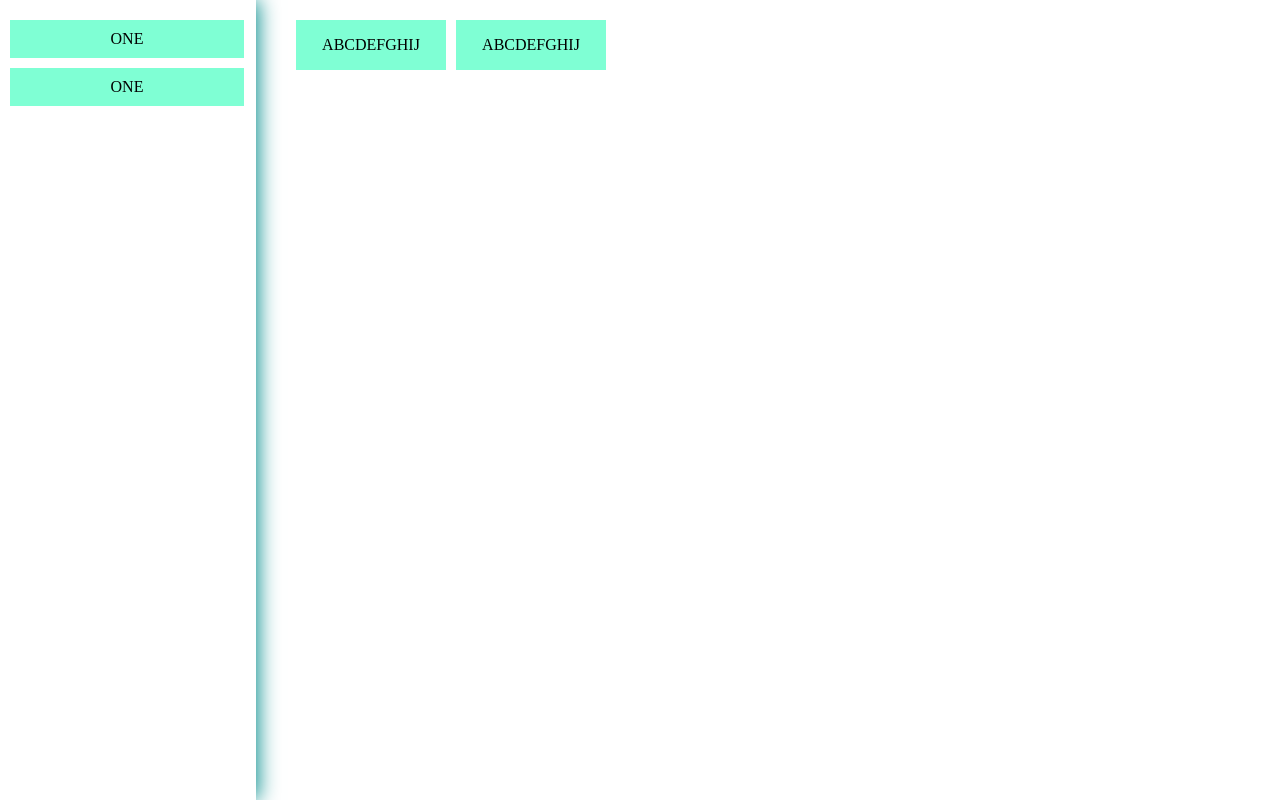
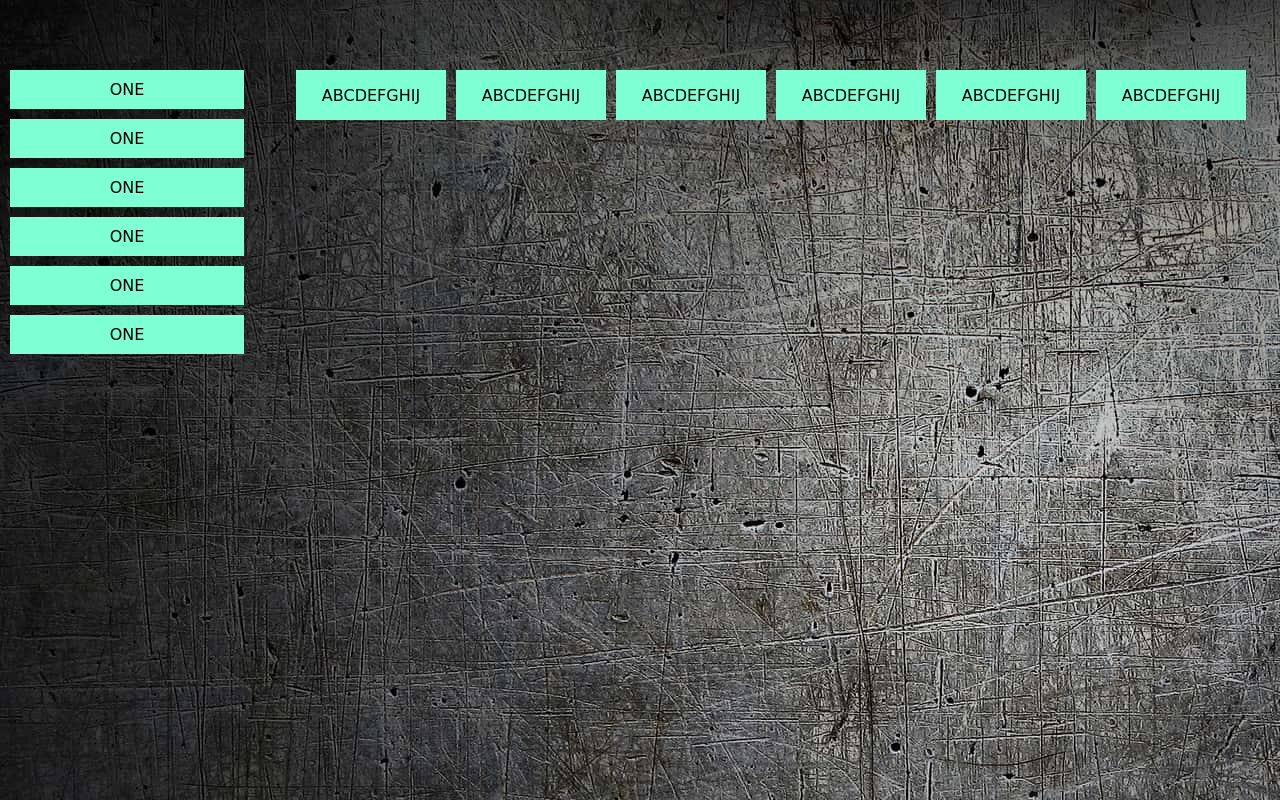
Before and after one commit to anandshende/phonics, a plain HTML site: page web/phonics.html in a window 1280 px wide. Drawn offline with Linux system fonts and the light colour scheme.

Commit message:
Edit Phonics HTML CSS

```diff
--- /dev/null
+++ b/web/css/edit-phonics.css
@@ -0,0 +1,85 @@
+body {
+    background-image: url('../images/background.jpg');
+    font-family: cursive;
+}
+
+.mainContainer {
+    position: absolute;
+    top: 0;
+    left: 0;
+    bottom: 0;
+    right: 0;
+}
+
+.topBar {
+    position: absolute;
+    top: 0;
+    height: 50px;
+    width: 100%;
+}
+
+.panels {
+    position: absolute;
+    top: 50px;
+    bottom: 10px;
+    left: 0;
+    right: 0;
+}
+
+.leftPanel {
+    width: 20%;
+    height: 100%;
+    float: left;
+}
+
+.middlePanel {
+    width: 20%;
+    height: 100%;
+    float: left;
+}
+
+.rightPanel {
+    width: 60%;
+    height: 100%;
+    float: left;
+    display: table;
+    text-align: center;
+}
+
+.clr {
+    clear: both;
+}
+
+.phonemesContainer {
+    height: 100%;
+    width: 90%;
+    margin: auto;
+}
+
+.wordsContainer {
+    height: 100%;
+    width: 90%;
+    margin: auto;
+}
+
+.editContainer {
+    display: table-cell;
+    vertical-align: middle;
+}
+
+.titleBar {
+    width: 400px;
+    height: 50px;
+    margin: auto;
+    background: #888a88;
+    font-weight: bold;
+    color: lightgray;
+    font-size: 22px;
+}
+
+.editBody {
+    width: 400px;
+    height: 300px;
+    margin: auto;
+    background: #5c5d5b;
+}
--- a/web/css/phonics.css
+++ b/web/css/phonics.css
@@ -1,10 +1,15 @@
+body {
+    background-image: url('../images/background.jpg');
+    font-family: cursive;
+}
+
 .mainContainer {
     position: absolute;
     top: 0;
     bottom: 0;
     left: 0;
     right: 0;
-    box-shadow: 2px 0 20px darkcyan;
+    /* box-shadow: 2px 0 20px darkcyan; */
 }
 
 .leftPanel {
@@ -12,7 +17,7 @@
     width: 20%;
     height: 100%;
     left: 0px;
-    box-shadow: 2px 0 20px darkcyan;
+    /* box-shadow: 2px 0 20px darkcyan; */
 }
 
 .rightPanel {
@@ -42,6 +47,11 @@
 
 .phonemesContainer {
     margin-top: 20px;
+    position: absolute;
+    top: 0;
+    bottom: 0;
+    left: 0;
+    width: 20%;
 }
 
 .wordElement {
@@ -63,4 +73,22 @@
 .wordList {
     margin-left: 40px;
     margin-top: 20px;
+    position: absolute;
+    top: 0px;
+    bottom: 0px;
 }
+
+.topBar {
+    position: absolute;
+    top: 0;
+    height: 50px;
+    width: 100%;
+}
+
+.panels {
+    position: absolute;
+    top: 50px;
+    bottom: 10px;
+    left: 0;
+    right: 0;
+}
--- a/web/css/vendor/simple-scrollbar.css
+++ b/web/css/vendor/simple-scrollbar.css
@@ -23,7 +23,7 @@
 
 .ss-scroll {
   position: relative;
-  background: rgba(0, 0, 0, 0.1);
+  background: rgba(245, 242, 242, 0.925);
   width: 9px;
   border-radius: 4px;
   top: 0;
--- a/web/phonics.html
+++ b/web/phonics.html
@@ -12,16 +12,44 @@
 
 <body>
     <div class="mainContainer">
-        <div ss-container class="leftPanel">
-            <div class="phonemesContainer">
+        <div class="topBar">
+
+        </div>
+        <div class="panels">
+            <div class="leftPanel">
+                <div ss-container class="phonemesContainer">
                     <ul class="phonemeList">
+                        <li class="phonemeElement">ONE</li>
+                        <li class="phonemeElement">ONE</li>
+                        <li class="phonemeElement">ONE</li>
+                        <li class="phonemeElement">ONE</li>
                         <li class="phonemeElement">ONE</li>
                         <li class="phonemeElement">ONE</li>
                     </ul>
                 </div>
             </div>
-        <div ss-container class='rightPanel'>
-            <div class="wordList">
+            <div class='rightPanel'>
+                <div ss-container class="wordList">
+                    <div class="wordElement">
+                        <div class="innerWordElement">
+                            <span>ABCDEFGHIJ</span>
+                        </div>
+                    </div>
+                    <div class="wordElement">
+                        <div class="innerWordElement">
+                            <span>ABCDEFGHIJ</span>
+                        </div>
+                    </div>
+                    <div class="wordElement">
+                        <div class="innerWordElement">
+                            <span>ABCDEFGHIJ</span>
+                        </div>
+                    </div>
+                    <div class="wordElement">
+                        <div class="innerWordElement">
+                            <span>ABCDEFGHIJ</span>
+                        </div>
+                    </div>
                     <div class="wordElement">
                         <div class="innerWordElement">
                             <span>ABCDEFGHIJ</span>
@@ -37,6 +65,7 @@
             </div>
             <div class="clr"></div>
         </div>
+    </div>
 </body>
 
 </html>
```
Also changed, not shown: web/edit-phonics.html (added, +42 -0 lines). Lines whose indentation alone changed are shown as unchanged.
